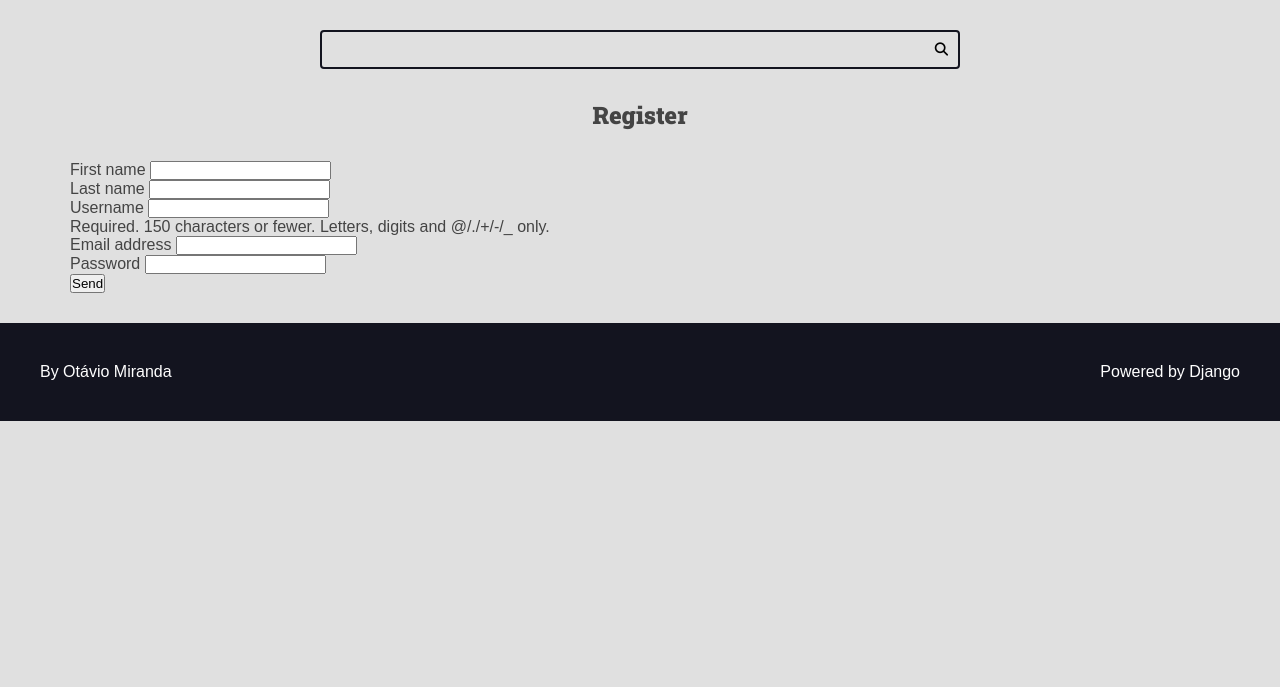
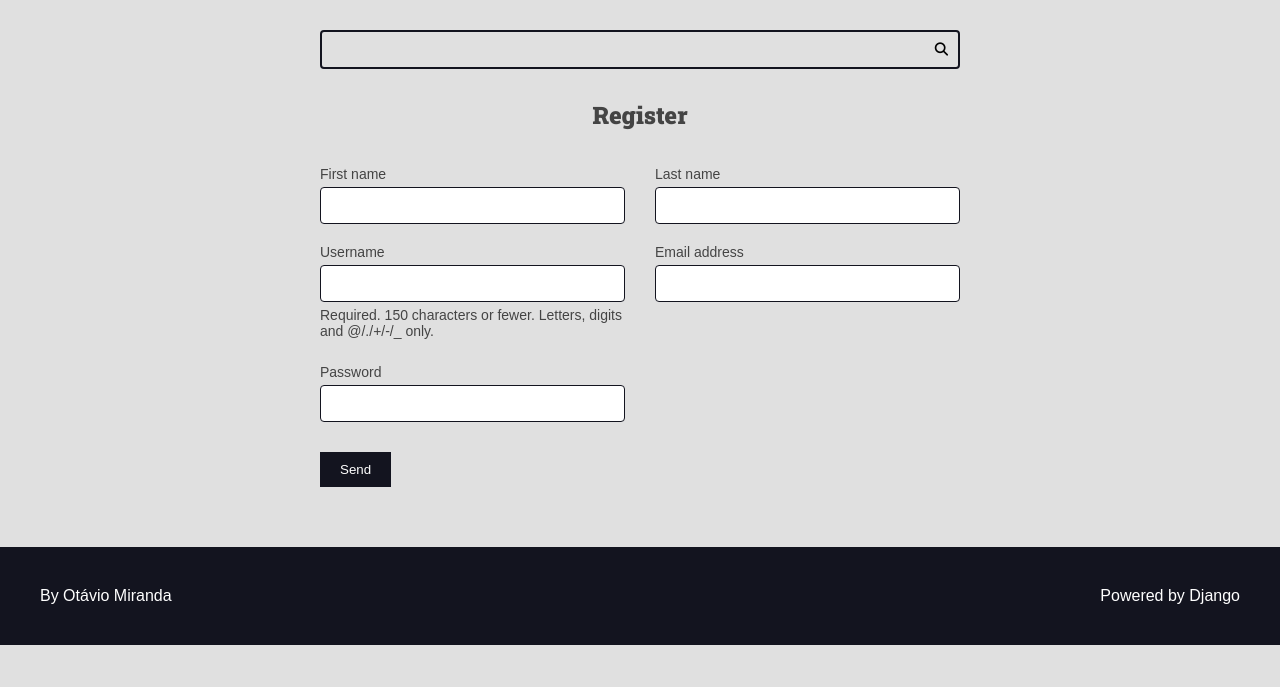
Before and after one commit to Lucas-Espindola-dev/Receitas-Django, a Django app: page /authors/register/ in a window 1280 px wide. Shown: the part 113-800 px from the top of the page. Run offline with Django 4.2, Linux system fonts and the light colour scheme.

Commit message:
Update styles.css

```diff
--- a/recipes/static/recipes/css/styles.css
+++ b/recipes/static/recipes/css/styles.css
@@ -300,6 +300,47 @@ box-shadow: -5px 5px 15px rgba(0, 0, 0, .2);
        background: var(--color-primary);
        color: var(--color-white);
 }
+
+/* Forms */
+.form-content {
+  max-width: 64rem;
+  margin: 0 auto;
+  margin-bottom: var(--spacing-gutter-medium);
+}
+
+.form-content label,
+.form-content .help-text,
+.errorlist {
+  display: block;
+  margin: 0.5rem 0;
+  font-size: 1.4rem;
+  list-style-type: none;
+}
+
+.errorlist {
+  color: var(--color-error-dark);
+}
+
+.form-content input {
+  width: 100%;
+  padding: 1rem;
+  border-radius: 0.4rem;
+  border: 1px solid var(--color-primary-dark);
+}
+
+.form-content-grid {
+  display: grid;
+  grid-template-columns: repeat(auto-fit, minmax(30rem, 1fr));
+  gap: calc(var(--spacing-gutter-medium) / 2) var(--spacing-gutter-medium);
+}
+
+.form-content button {
+  padding: 1rem 2rem;
+  border: none;
+  background: var(--color-primary-dark);
+  color: var(--color-white);
+}
+
 /* Messages */
 .messages-container {
   display: flex;
@@ -366,7 +407,8 @@ box-shadow: -5px 5px 15px rgba(0, 0, 0, .2);
 }
 
 @media (max-width: 600px) {
-  .main-content-list {
+  .main-content-list,
+  .form-content-grid {
     grid-template-columns: repeat(auto-fit, minmax(100%, 1fr));
   }
 }
```
